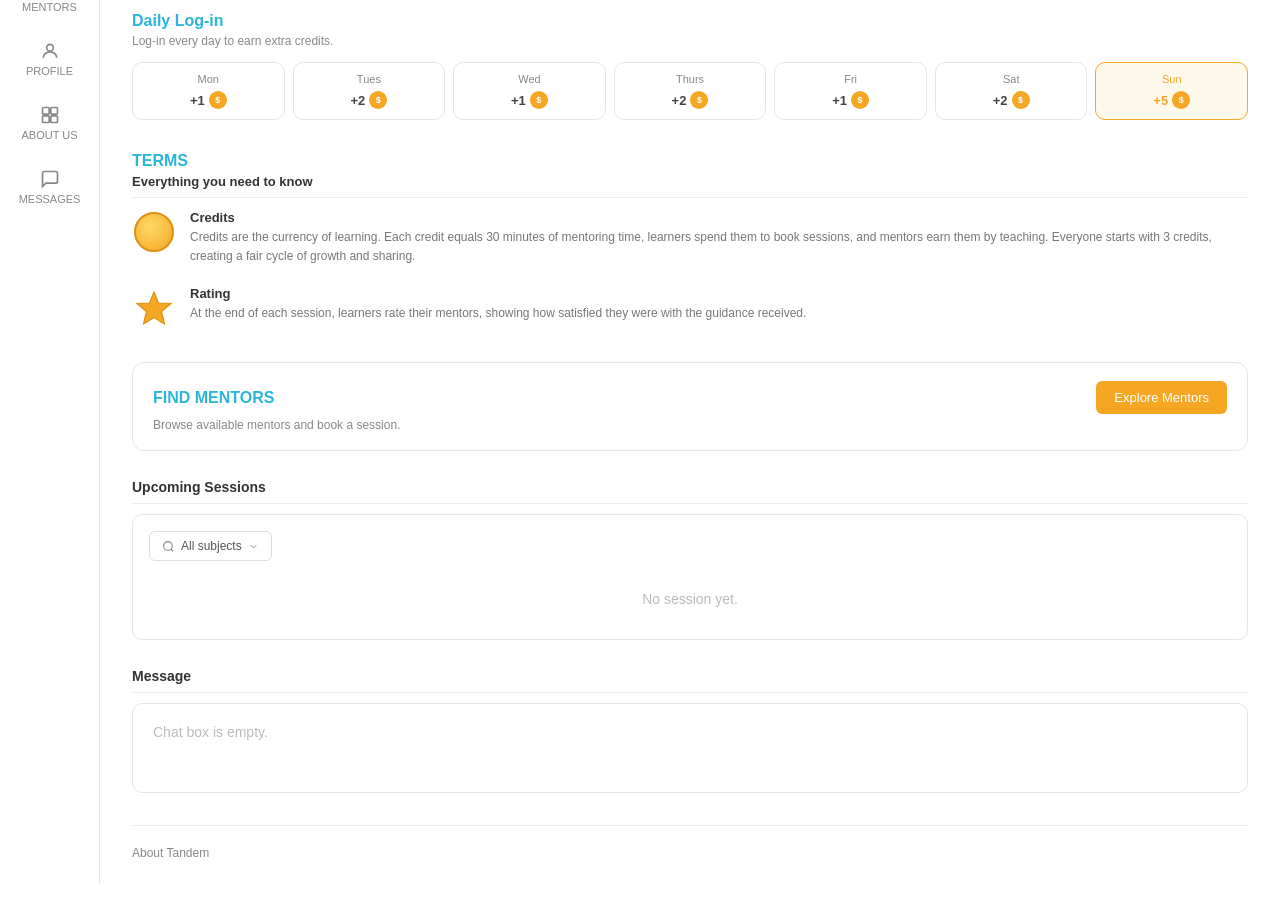
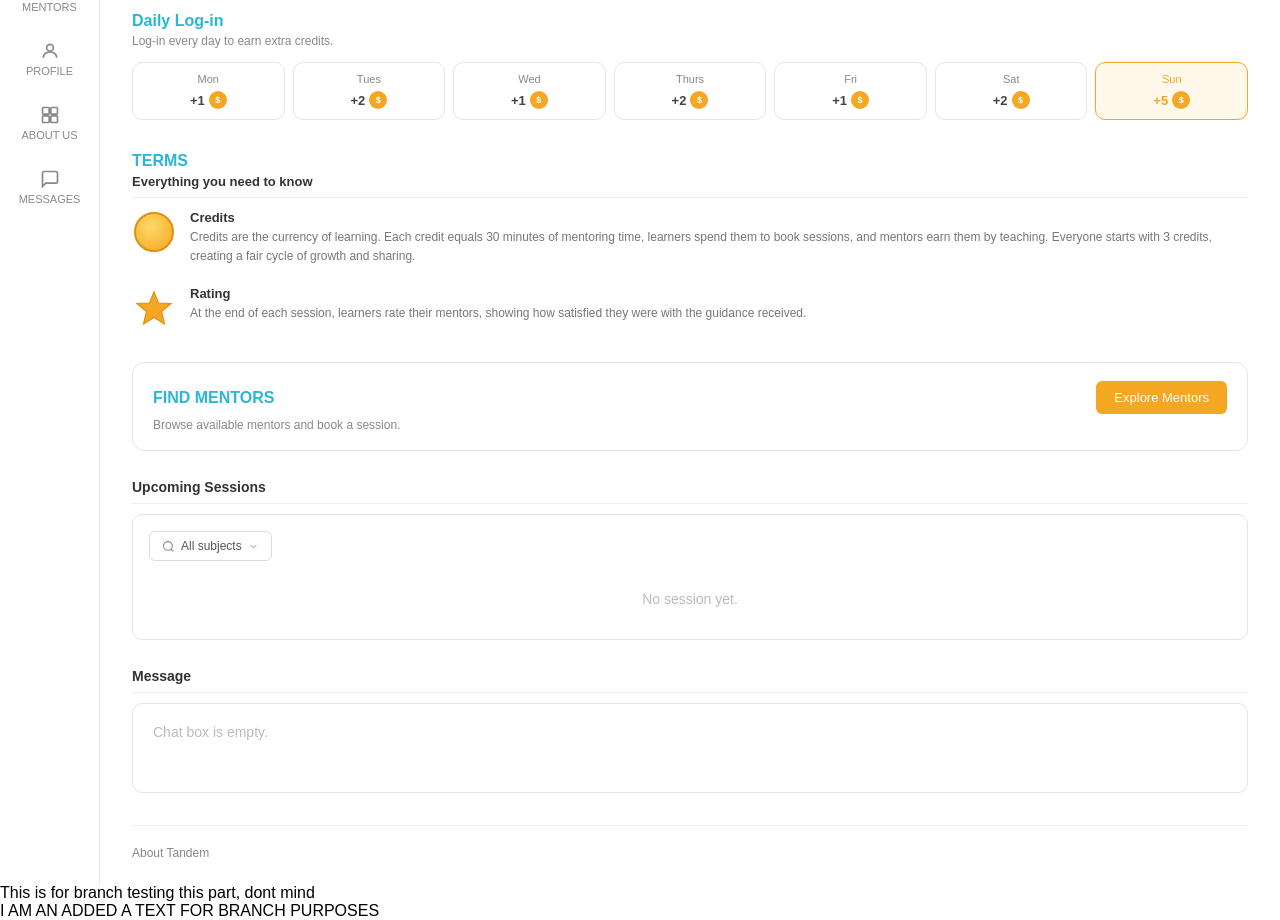
Before and after one commit to drp-gi/peerToPeer, a website: page public/dashboard.html in a window 1280 px wide. Shown: the part 158-1078 px from the top of the page. Before the commit the page ends 1042 px from the top, so only its background shows below. Drawn offline with Linux system fonts and the light colour scheme.

Commit message:
Making Branches testing

```diff
--- a/public/dashboard.html
+++ b/public/dashboard.html
@@ -187,5 +187,8 @@
   </div>
 </div>
 
+
+<p> This is for branch testing this part, dont mind</p>
+<P> I AM AN ADDED A TEXT FOR BRANCH PURPOSES</P>
 </body>
 </html>
```
